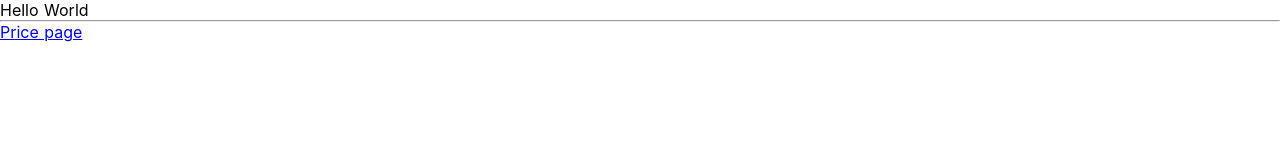
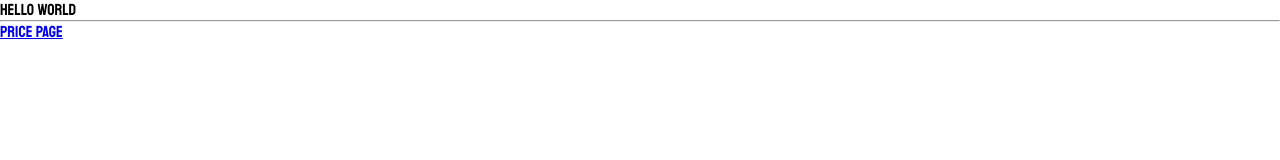
Before and after one commit to Takaharayuuki/Nuxt-projects, a Nuxt app: page / in a window 1280 px wide. Shown: the top 160 px of the page. Built offline with nearby package versions, Linux system fonts and the light colour scheme.

Commit message:
nuxt.config.js カスタマイズ方法

```diff
--- a/layouts/default.vue
+++ b/layouts/default.vue
@@ -6,15 +6,7 @@
 
 <style>
 html {
-  font-family:
-    'Source Sans Pro',
-    -apple-system,
-    BlinkMacSystemFont,
-    'Segoe UI',
-    Roboto,
-    'Helvetica Neue',
-    Arial,
-    sans-serif;
+  font-family: 'Staatliches', cursive; /* googlefontを利用 */
   font-size: 16px;
   word-spacing: 1px;
   -ms-text-size-adjust: 100%;
--- a/nuxt.config.js
+++ b/nuxt.config.js
@@ -8,7 +8,9 @@ export default {
       { hid: 'description', name: 'description', content: '' }
     ],
     link: [
-      { rel: 'icon', type: 'image/x-icon', href: '/favicon.ico' }
+      { rel: 'icon', type: 'image/x-icon', href: '/favicon.ico' },
+      // googlefont 読み込み
+      { rel: 'stylesheet', href: 'https://fonts.googleapis.com/css2?family=Staatliches&display=swap'}
     ]
   },
 
```
